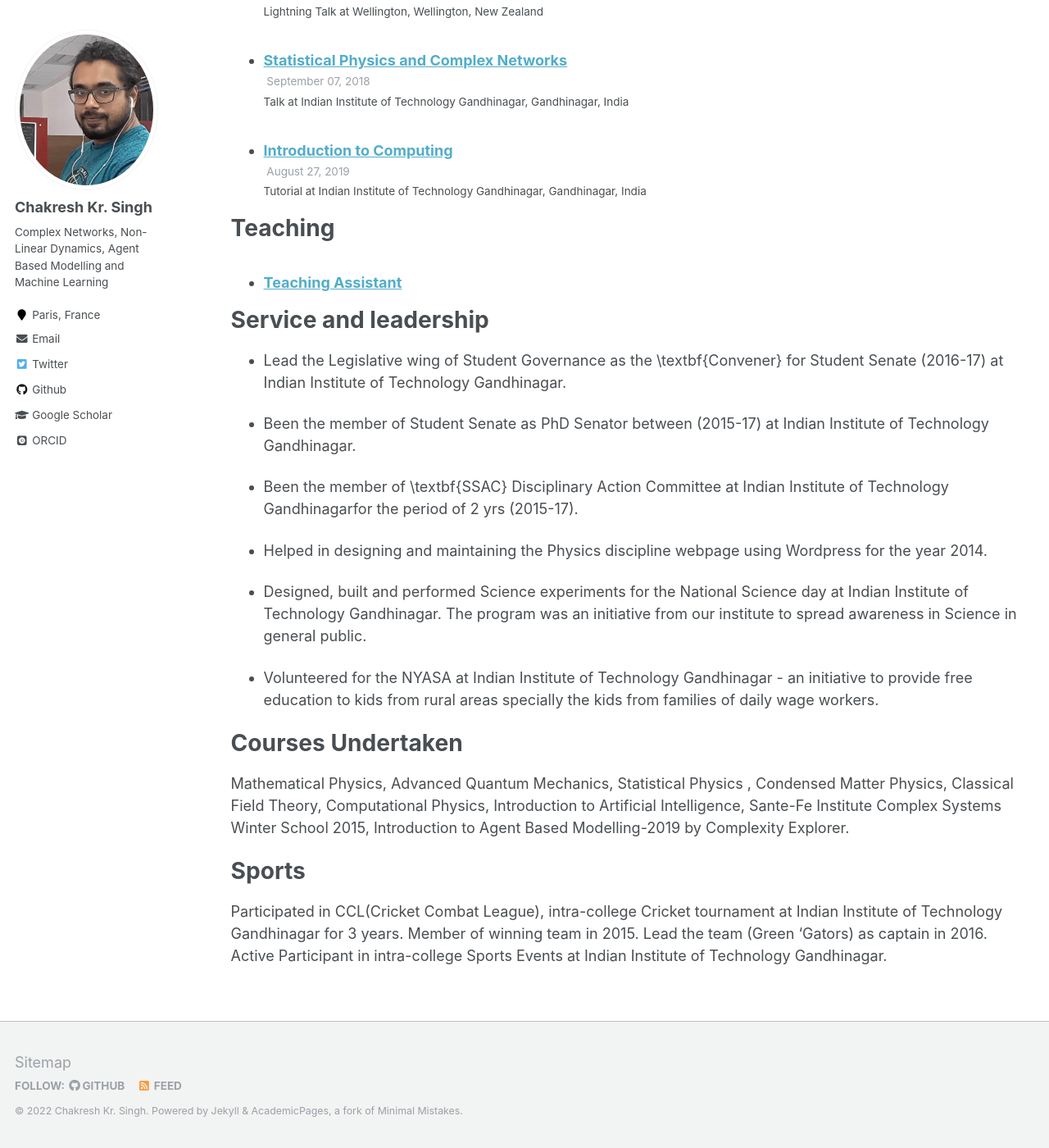
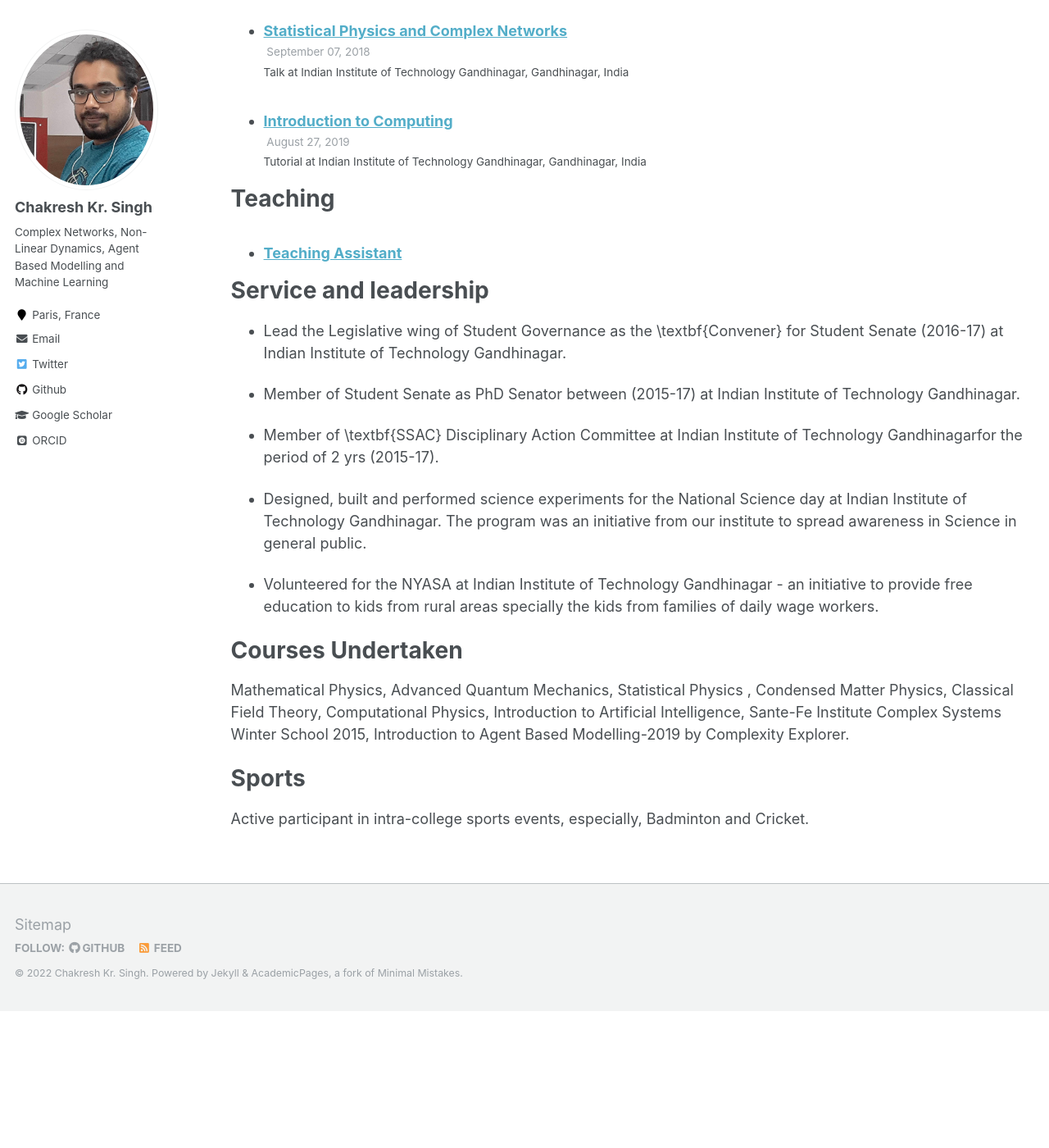
Before and after one commit to ChakreshIITGN/ChakreshIITGN.github.io, a Jekyll site: the page built from _pages/cv.md, in a window 1280 px wide and 1400 px high, scrolled down 1640 px. Shown: the whole window at 82% size. Built offline with Jekyll 4.4.1, drawn with Linux system fonts in a browser that asks for light colours; some web fonts are replaced; after the commit the page ends 2873 px from its top, so only the background shows below that.

Commit message:
Update cv.md

```diff
--- a/_pages/cv.md
+++ b/_pages/cv.md
@@ -45,13 +44,11 @@ Service and leadership
 ======
 * Lead the Legislative wing of Student Governance as the \textbf{Convener} for Student Senate (2016-17) at Indian Institute of Technology Gandhinagar.
 
-* Been the member of Student Senate as PhD Senator between (2015-17) at Indian Institute of Technology Gandhinagar.
+* Member of Student Senate as PhD Senator between (2015-17) at Indian Institute of Technology Gandhinagar.
 
-* Been the member of \textbf{SSAC} Disciplinary Action Committee at Indian Institute of Technology Gandhinagarfor the period of 2 yrs (2015-17).
+* Member of \textbf{SSAC} Disciplinary Action Committee at Indian Institute of Technology Gandhinagarfor the period of 2 yrs (2015-17).
 
-* Helped in designing and maintaining the Physics discipline webpage using Wordpress for the year 2014.
-
-* Designed, built and performed Science experiments for the National Science day at Indian Institute of Technology Gandhinagar. The program was an initiative from our institute to spread awareness in Science in general public.
+* Designed, built and performed science experiments for the National Science day at Indian Institute of Technology Gandhinagar. The program was an initiative from our institute to spread awareness in Science in general public.
 
 * Volunteered for the NYASA at Indian Institute of Technology Gandhinagar - an initiative to provide free education to kids from rural areas specially the kids from families of daily wage workers.
 
@@ -63,4 +60,4 @@ Mathematical Physics, Advanced Quantum Mechanics, Statistical Physics , Condense
 Sports
 ========
 
-Participated in CCL(Cricket Combat League), intra-college Cricket tournament at Indian Institute of Technology Gandhinagar for 3 years. Member of winning team in 2015. Lead the team (Green 'Gators) as captain in 2016. Active Participant in intra-college Sports Events at Indian Institute of Technology Gandhinagar.
+Active participant in intra-college sports events, especially, Badminton and Cricket.
```
Also changed, not shown: other parts of _pages/cv.md (+0 -1 lines).
